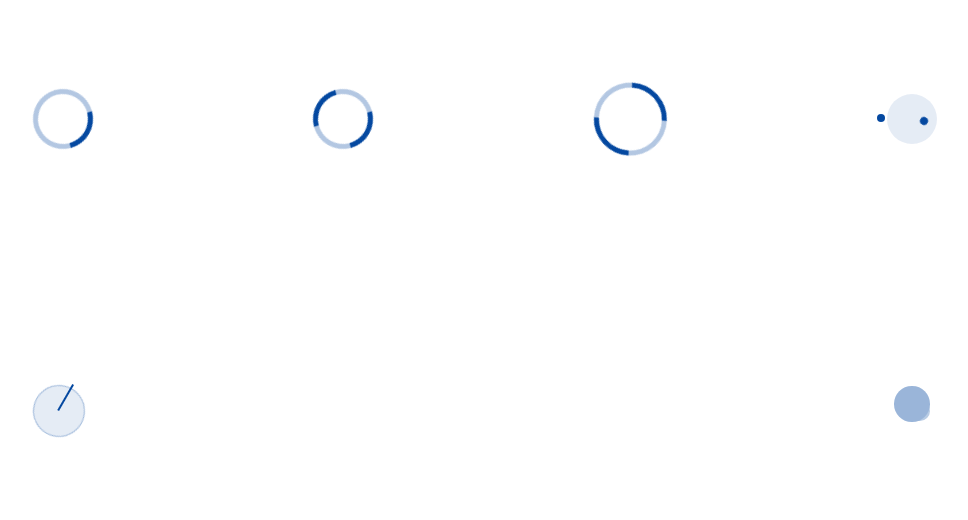
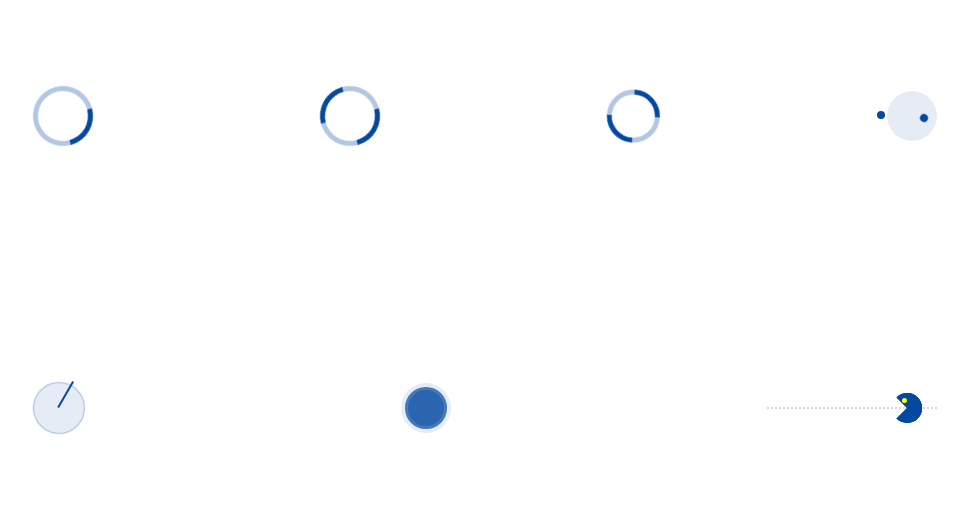
Before and after one commit to akanshaagarwal01/content-loaders, a plain HTML site: page index.html in a window 1280 px wide. Shown: the part 140-660 px from the top of the page, without its empty margins (155-1123 px from the left). Drawn offline with Linux system fonts and the light colour scheme.

Commit message:
Another loader

```diff
--- a/index.css
+++ b/index.css
@@ -55,8 +55,8 @@
     border-radius:50%;
     border :5px solid;
     border-color: rgba(4, 72, 160, 1) rgba(4, 72, 160, 0.3);
-    width:50px;
-    height:50px;
+    width:30px;
+    height:30px;
     background-color: #ffffff;
     animation-name: load_grow;
     animation-duration: 1.5s;
@@ -65,8 +65,8 @@
 }
 
 @keyframes load_grow {
-    from{width:50px;height:50px;transform: rotate(0deg);}
-    to{width:70px;height:70px;transform: rotate(360deg);}
+    from{width:30px;height:30px;transform: rotate(0deg);}
+    to{width:50px;height:50px;transform: rotate(360deg);}
 }
 
 #loader_2_balls {
@@ -151,26 +151,22 @@
     border-radius:50%;
     width:50px;
     height:50px;
-    background-color:rgba(4, 72, 160);
+    background-color:rgba(4, 72, 160, 0.1);
     animation-name: load_spread;
-    animation-duration: 1.5s;
+    animation-duration: 0s;
     animation-timing-function: linear;
     animation-iteration-count: infinite;
     position: relative;
 }
 
-@keyframes load_spread {
-    from{top:0px;left:0px;width:50px;height:50px;opacity:0.1;}
-    to{top:-22px;left:-22px;width:6px;height:6px;opacity:1;}
-}
-
 #loader_center {
     border-radius:50%;
-    background-color:rgba(4, 72, 160);
+    background-color:rgb(4, 72, 160);
     animation-name: load_center;
     animation-duration: 1.5s;
     animation-timing-function: linear;
     animation-iteration-count: infinite;
+    animation-direction: alternate;
     position: absolute;
 }
 
@@ -179,3 +175,101 @@
     to{top:0px;left:0px;width:50px;height:50px;opacity:0.1;}
 
 }
+
+#loader_center2 {
+    border-radius:50%;
+    background-color:rgb(4, 72, 160);
+    animation-name: load_center2;
+    animation-duration: 1.5s;
+    animation-timing-function: linear;
+    animation-iteration-count: infinite;
+    animation-direction: alternate;
+    position: absolute;
+}
+
+@keyframes load_center2 {
+    from{top:13px;left:13px;width:24px;height:24px;opacity:0.1;}
+    to{top:0px;left:0px;width:50px;height:50px;opacity:1;}
+
+}
+
+#axis {
+    width:170px;
+    border-top: 2px dotted rgba(4, 72, 160,0.2);
+}
+
+#loader_pacman {
+    animation-name: load_pacman;
+    animation-duration: 8s;
+    animation-iteration-count: infinite;
+    animation-timing-function: linear;
+    position:relative;
+}
+
+@keyframes load_pacman {
+    0%
+    {margin-left: 0%}
+    50%
+    {margin-left: calc(100% + 15px)}
+    100% {
+        margin-right: 100%;
+    }
+
+  0%, 49%
+    {transform: rotateY(0deg)}
+  50%, 100%
+    {transform: rotateY(180deg)}
+}
+
+#pacman_top {
+    width:0px;
+    height: 0px;
+    border:15px solid rgb(4, 72, 160);
+    border-right:15px solid transparent;
+    border-radius: 50%;
+    position: absolute;
+    top:-16px;
+    left:-16px;
+    animation-name: load_pacman_top;
+    animation-duration: 0.5s;
+    animation-iteration-count: infinite;
+    animation-timing-function: linear;
+    animation-direction: alternate;
+}
+
+@keyframes load_pacman_top {
+    from{transform: rotate(0deg);}
+    to{transform: rotate(45deg);}
+}
+
+#pacman_bottom {
+    width:0px;
+    height: 0px;
+    border:15px solid rgb(4, 72, 160);
+    border-right:15px solid transparent;
+    border-radius: 50%;
+    position: absolute;
+    top:-16px;
+    left:-16px;
+    animation-name: load_pacman_bottom;
+    animation-duration: 0.5s;
+    animation-iteration-count: infinite;
+    animation-timing-function: linear;
+    animation-direction: alternate;
+}
+
+@keyframes load_pacman_bottom {
+    from{transform: rotate(0deg);}
+    to{transform: rotate(-45deg);}
+}
+
+#eye {
+    width:5px;
+    height:5px;
+    border-radius: 50%;
+    background-color: yellow;
+    position: absolute;
+    top:-10px;
+    left:0px;
+    z-index: 1000;
+}
--- a/index.html
+++ b/index.html
@@ -30,6 +30,17 @@
         <div class="loader">
             <div id="loader_spread">
                 <div id="loader_center"></div>
+                <div id="loader_center2"></div>
+            </div>
+        </div>
+        <div class="loader">
+            <div id="axis">
+                <div id="loader_pacman">
+                    <div id="pacman_top"></div>
+                    <div id="pacman_bottom">
+                        <div id="eye"></div>
+                    </div>
+                </div>
             </div>
         </div>
     </div>
```
